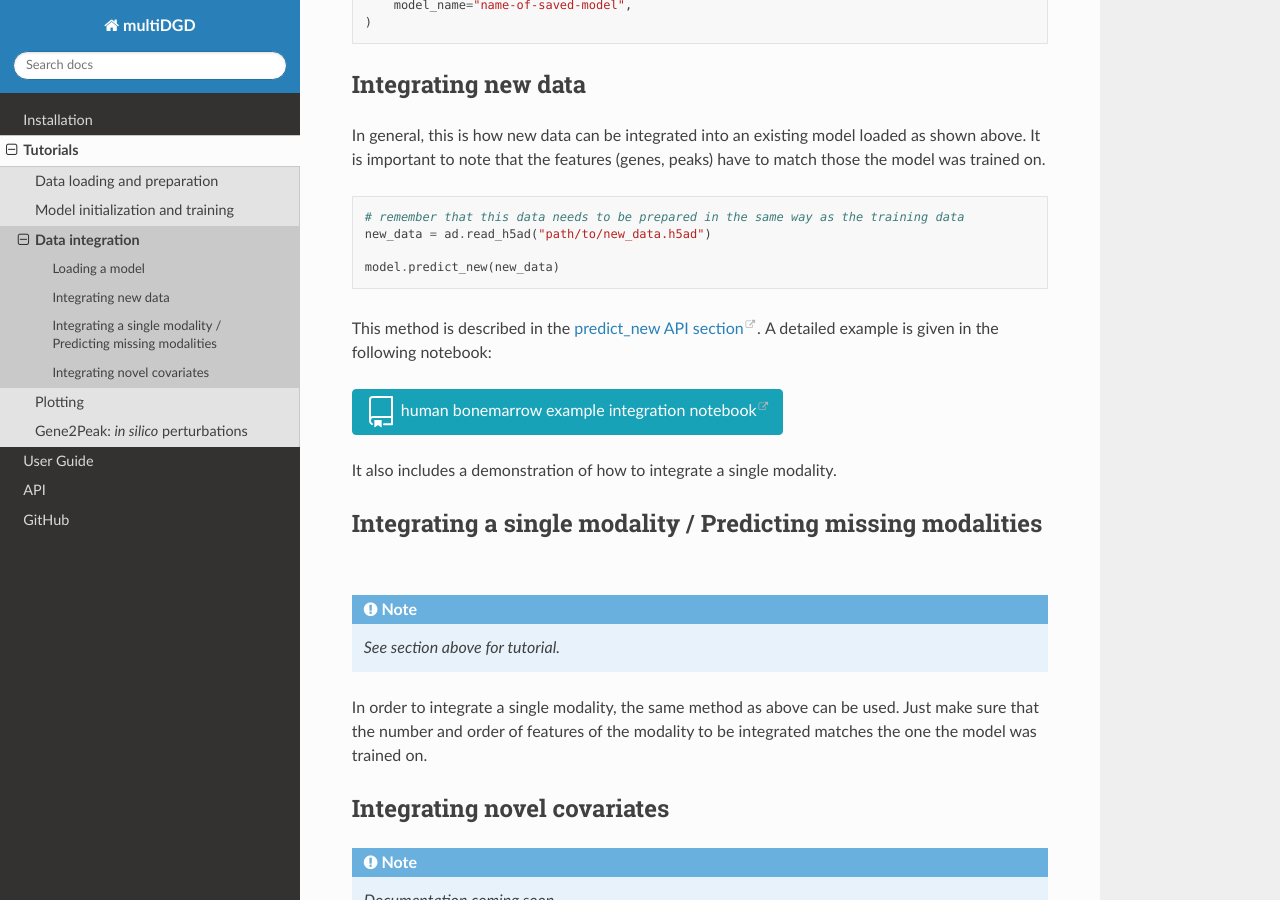
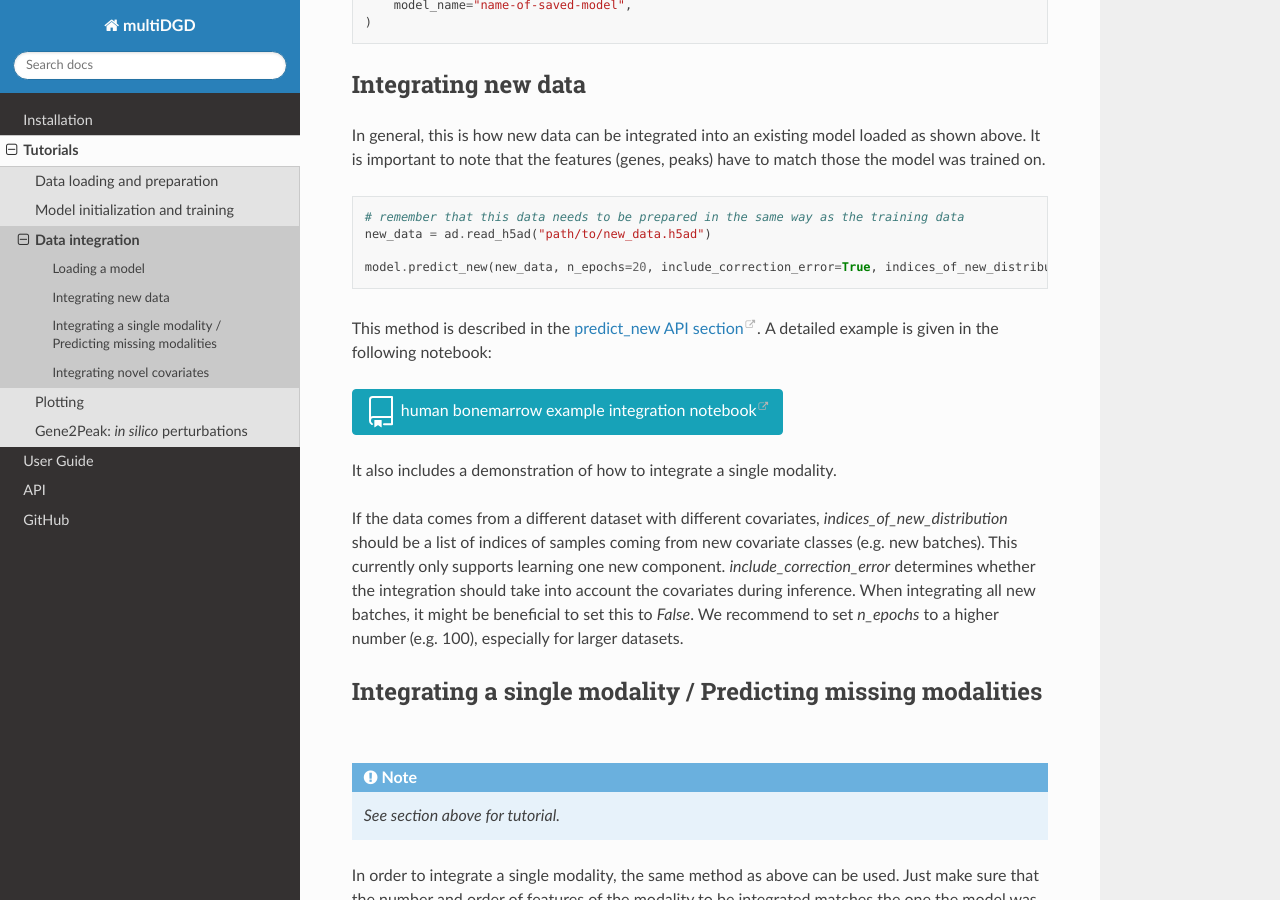
Before and after one commit to Center-for-Health-Data-Science/multiDGD, a Sphinx documentation site: the page built from docs/source/usage/tutorials-folder/integration.rst, in a window 1280 px wide and 900 px high, scrolled down 539 px. Built offline with Sphinx 7.4.7 and the Read the Docs theme 3.1.0, drawn with Linux system fonts in a browser that asks for light colours.

Commit message:
give recommendations for predict_new arguments

```diff
--- a/docs/source/usage/tutorials-folder/integration.rst
+++ b/docs/source/usage/tutorials-folder/integration.rst
@@ -33,7 +33,7 @@ In general, this is how new data can be integrated into an existing model loaded
     # remember that this data needs to be prepared in the same way as the training data
     new_data = ad.read_h5ad("path/to/new_data.h5ad")
 
-    model.predict_new(new_data)
+    model.predict_new(new_data, n_epochs=20, include_correction_error=True, indices_of_new_distribution=None, external=False)
 
 This method is described in the `predict_new API section <https://multidgd.readthedocs.io/en/latest/api.html#multiDGD.DGD.predict_new>`_.
 A detailed example is given in the following notebook:
@@ -45,6 +45,9 @@ A detailed example is given in the following notebook:
 
 It also includes a demonstration of how to integrate a single modality.
 
+If the data comes from a different dataset with different covariates, `indices_of_new_distribution` should be a list of indices of samples coming from new covariate classes (e.g. new batches). This currently only supports learning one new component.
+`include_correction_error` determines whether the integration should take into account the covariates during inference. When integrating all new batches, it might be beneficial to set this to `False`.
+We recommend to set `n_epochs` to a higher number (e.g. 100), especially for larger datasets.
 
 Integrating a single modality / Predicting missing modalities
 -------------------------------------------------------------
```
